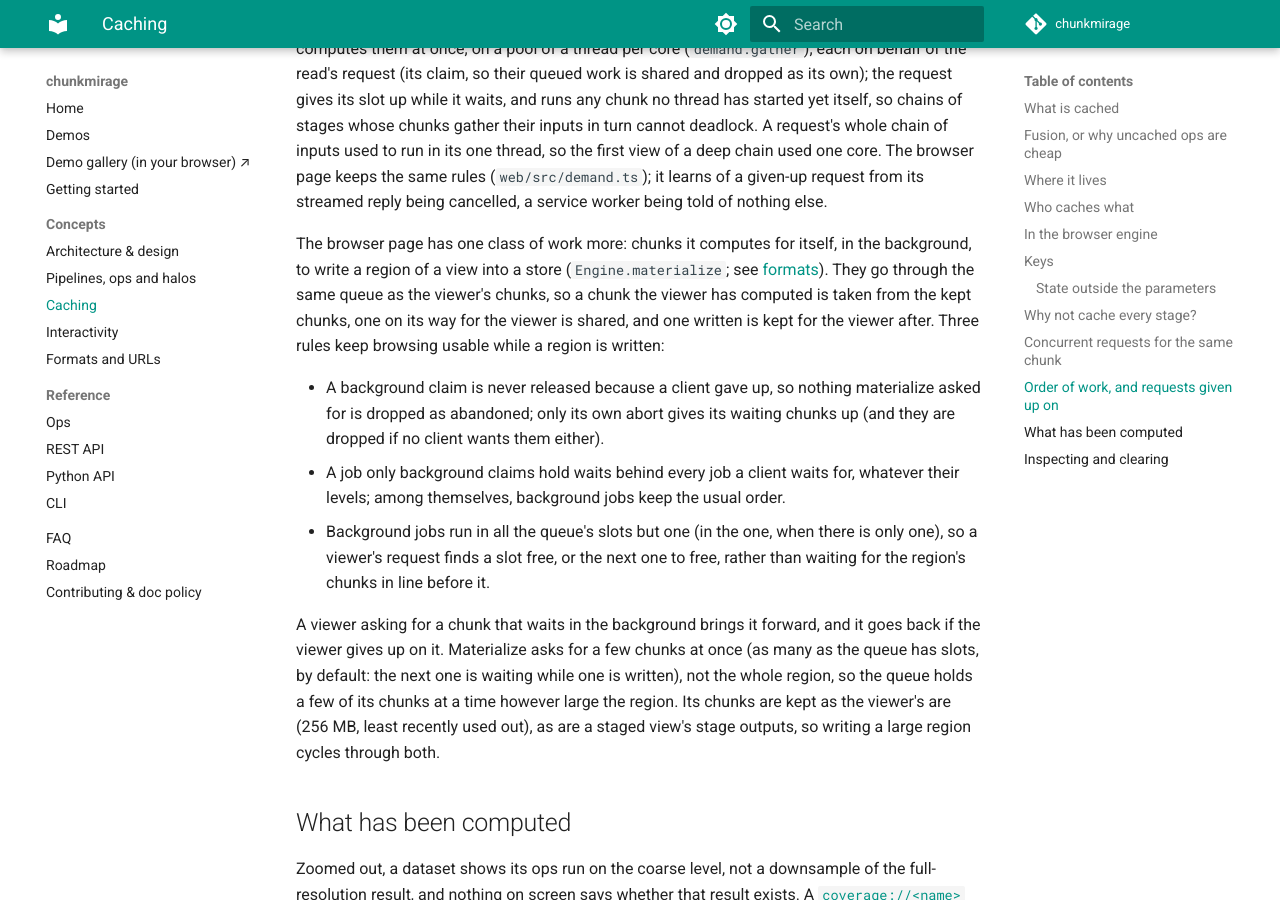
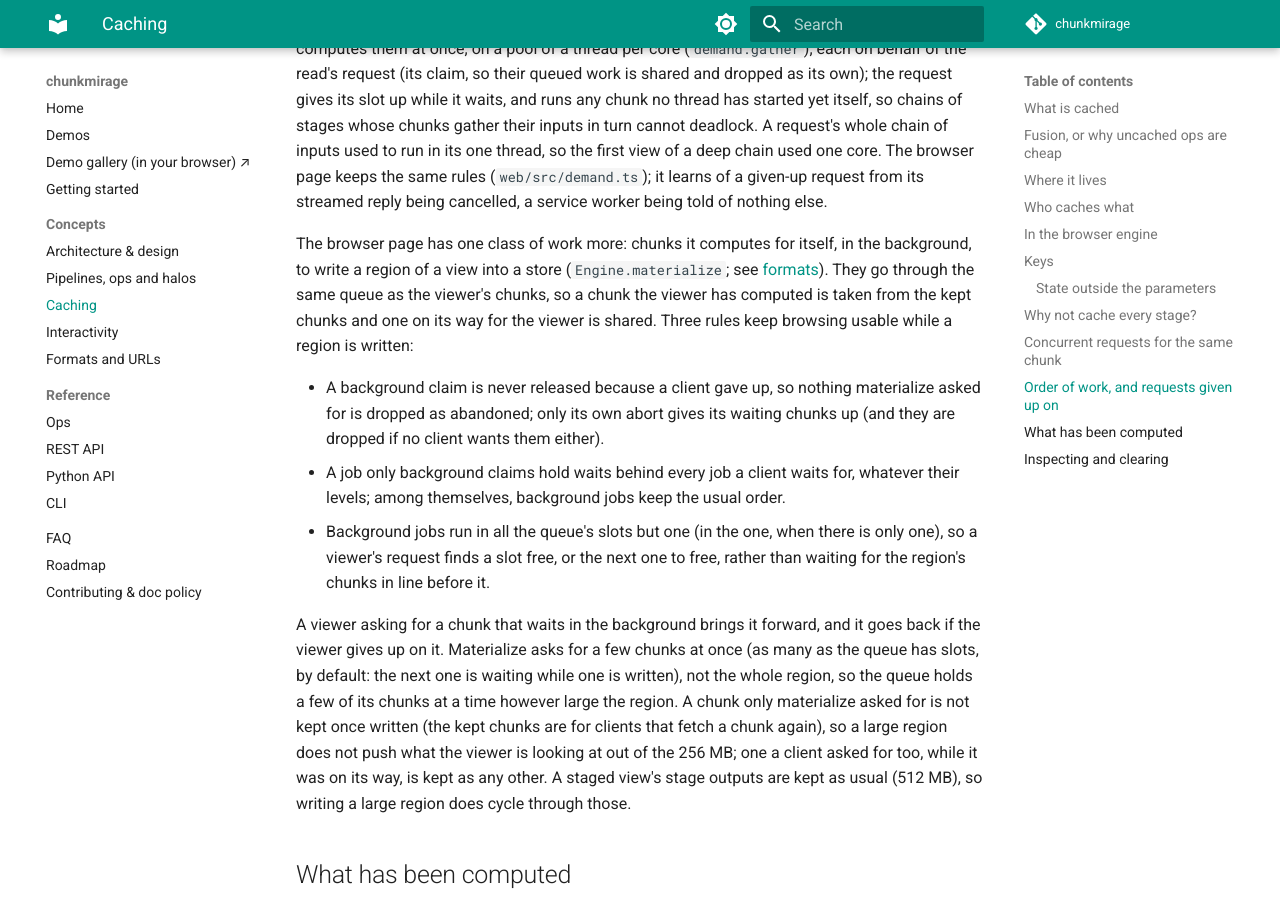
Before and after one commit to JaneliaSciComp/chunkmirage, an MkDocs documentation site: the page built from docs/concepts/caching.md, in a window 1280 px wide and 900 px high, scrolled down 5539 px. Built offline with MkDocs 1.6.1 and Material for MkDocs 9.7.7, drawn with Linux system fonts in a browser that asks for light colours; comment, search, counter and statistics services are not loaded.

Commit message:
A chunk only Engine.materialize asked for is not kept once it is written: the kept chunks (256 MB) are for clients that fetch a chunk again, and a region written chunk by chunk pushed what the viewer was looking at out of them for chunks no client might ask for; the engine notes the keys of chunks on their way that a client asked for (chunk() without background) and keeps only those, so a chunk a viewer asked for while materialize had it on its way is kept as before; caching.md says so (the staged stage outputs, 512 MB, are kept as before), as the chunkmirage session suggested in its review of the materialize proposal

```diff
--- a/docs/concepts/caching.md
+++ b/docs/concepts/caching.md
@@ -212,8 +212,8 @@ The browser page has one class of work more: chunks it computes for itself, in t
 background, to write a region of a view into a store (`Engine.materialize`; see
 [formats](formats.md#a-region-written-to-a-store-browser-engine)). They go through the same
 queue as the viewer's chunks, so a chunk the viewer has computed is taken from the kept
-chunks, one on its way for the viewer is shared, and one written is kept for the viewer
-after. Three rules keep browsing usable while a region is written:
+chunks and one on its way for the viewer is shared. Three rules keep browsing usable while
+a region is written:
 
 * A background claim is never released because a client gave up, so nothing materialize
   asked for is dropped as abandoned; only its own abort gives its waiting chunks up (and
@@ -228,8 +228,11 @@ A viewer asking for a chunk that waits in the background brings it forward, and
 back if the viewer gives up on it. Materialize asks for a few chunks at once (as many as
 the queue has slots, by default: the next one is waiting while one is written), not the
 whole region, so the queue holds a few of its chunks at a time however large the region.
-Its chunks are kept as the viewer's are (256 MB, least recently used out), as are a staged
-view's stage outputs, so writing a large region cycles through both.
+A chunk only materialize asked for is not kept once written (the kept chunks are for
+clients that fetch a chunk again), so a large region does not push what the viewer is
+looking at out of the 256 MB; one a client asked for too, while it was on its way, is kept
+as any other. A staged view's stage outputs are kept as usual (512 MB), so writing a large
+region does cycle through those.
 
 ## What has been computed
 
```
Also changed, not shown: 1 other file.
